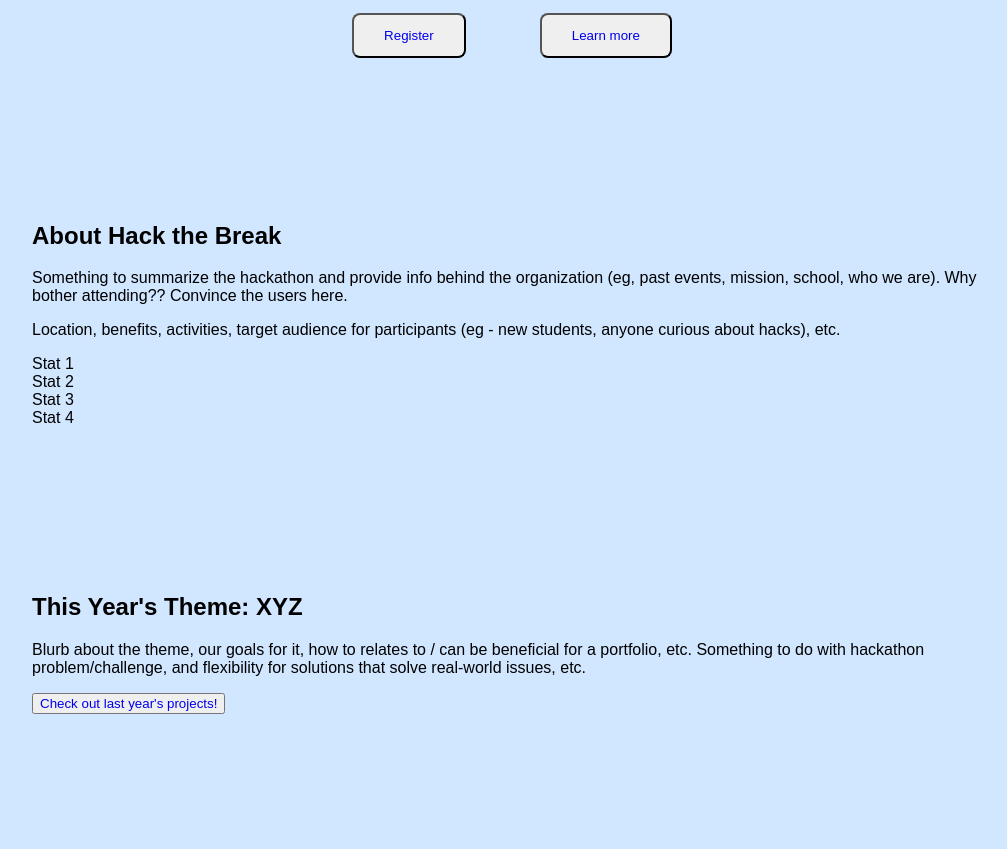
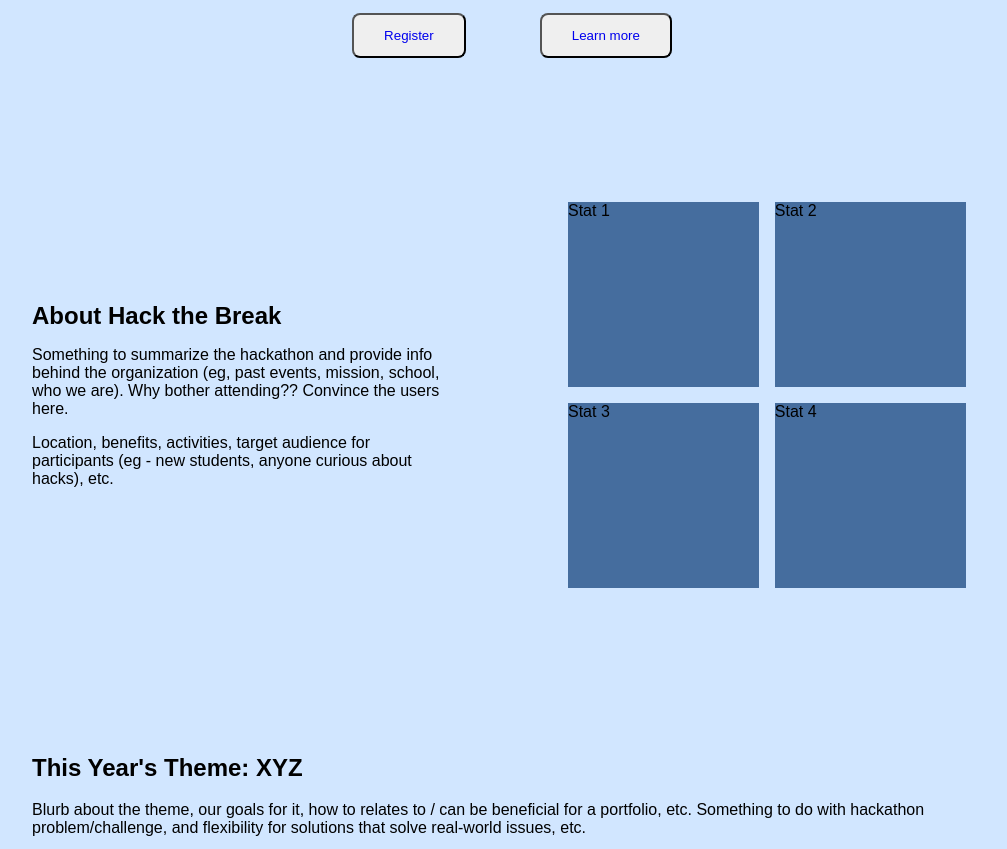
Before and after one commit to jmc37/HackTheBreak, a React (Vite) app: page / in a window 1280 px wide. Shown: the part 700-1549 px from the top of the page, without its empty margins (128-1135 px from the left). Built offline with nearby package versions, Linux system fonts and the light colour scheme.

Commit message:
Styled About section

```diff
--- a/src/App.css
+++ b/src/App.css
@@ -23,9 +23,15 @@ a {
 }
 
 main {
-    margin: 0 5rem;
+    margin: 0 1.5rem;
 }
 
 section {
     padding: 4rem 0;
 }
+
+@media (min-width: 768px) {
+    main {
+        margin: 0 5rem;
+    }
+}
--- a/src/sections/About.tsx
+++ b/src/sections/About.tsx
@@ -1,19 +1,21 @@
 import React from 'react';
+import styles from '../styles/About.module.css';
 
 function About() {
 
     return(
-        <section id="about">
-            <div>
-                <h2>About Hack the Break</h2>
+        <section id="about" className={styles.aboutSection}>
+            <h2 className={styles.aboutHeader}>About Hack the Break</h2>
+            <div className={styles.statContainer}>
+                {/* Carousel  */}
+                <div className={styles.statBox}>Stat 1</div>
+                <div className={styles.statBox}>Stat 2</div>
+                <div className={styles.statBox}>Stat 3</div>
+                <div className={styles.statBox}>Stat 4</div>
+            </div>
+            <div className={styles.writtenContainer}>
                 <p>Something to summarize the hackathon and provide info behind the organization (eg, past events, mission, school, who we are). Why bother attending?? Convince the users here.</p>
                 <p>Location, benefits, activities, target audience for participants (eg - new students, anyone curious about hacks), etc.</p>
-            </div>
-            <div>
-                <div>Stat 1</div>
-                <div>Stat 2</div>
-                <div>Stat 3</div>
-                <div>Stat 4</div>
             </div>
         </section>
     );
--- /dev/null
+++ b/src/styles/About.module.css
@@ -0,0 +1,56 @@
+.aboutSection {
+    display: flex;
+    flex-direction: column;
+}
+
+.statContainer {
+    display: flex;
+    gap: 1rem;
+}
+
+.statBox {
+    width: 100%;
+    height: 185px;
+    background-color: #456d9e;
+}
+
+@media (min-width: 768px) {
+    .aboutSection {
+        display: grid;
+        column-gap: 7rem;
+        grid-template-columns: 1fr 1fr;
+        grid-template-rows: auto;
+        grid-template-areas:
+        "header stat"
+        "text stat";
+    }
+
+    .aboutHeader {
+        grid-area: header;
+        display: flex;
+        align-self: flex-end;
+        margin: 0;
+    }
+
+    .statContainer {
+        grid-area: stat;
+        flex-wrap: wrap;
+        align-items: right;
+    }
+
+    .statBox {
+        width: 45%;
+        flex-wrap: wrap;
+    }
+
+    .writtenContainer {
+        grid-area: text;
+        display: flex;
+        flex-direction: column;
+        align-items: end;
+    }
+
+    .writtenContainer p {
+        margin-bottom: 0;
+    }
+}
--- a/src/styles/FAQ.module.css
+++ b/src/styles/FAQ.module.css
@@ -8,13 +8,13 @@
 .faqGraphic {
     width: 100%;
     height: 35.9375rem;
-    box-shadow: 0px 4px 4px rgba(0, 0, 0, 0.15);
+    box-shadow: 0px 0.25rem 0.25rem rgba(0, 0, 0, 0.15);
 }
 
 .accordion {
     margin-bottom: 0.8125rem;
     border-bottom: 0;
-    box-shadow: 0px 4px 4px rgba(0, 0, 0, 1);
+    box-shadow: 0px 0.25rem 0.25rem rgba(0, 0, 0, 1);
 }
 
 @media (min-width: 768px) {
--- a/src/styles/Sponsors.module.css
+++ b/src/styles/Sponsors.module.css
@@ -1,22 +1,22 @@
 .sponsorBox {
     display: flex;
     column-gap: 1rem;
-    padding: 56px 167px 128px;
+    padding: 3.5rem 10.4375rem 8rem;
 }
 
 .sponsorLogo {
     width: 100%;
     height: auto;
-    box-shadow: 0px 4px 4px rgba(0, 0, 0, 0.15);
+    box-shadow: 0px 0.25rem 0.25rem rgba(0, 0, 0, 0.15);
 }
 
 .sponsorBtn {
     width: auto;
     height: auto;
-    padding: 15px;
+    padding: 0.9375rem;
     border-radius: 0.5rem;
-    font-size: 18px;
+    font-size: 1.125rem;
     font-weight: 600;
     border: none;
-    box-shadow: 0px 4px 4px rgba(0, 0, 0, 0.15);
+    box-shadow: 0px 0.25rem 0.25rem rgba(0, 0, 0, 0.15);
 }
```
